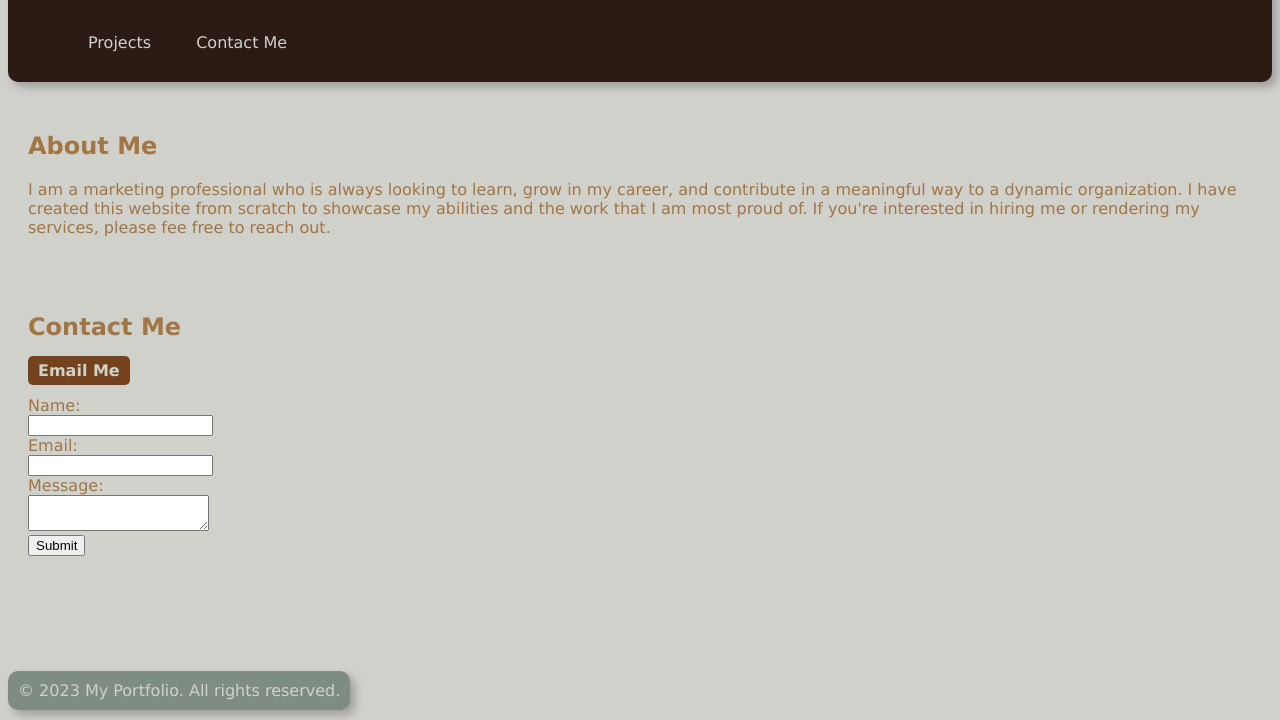
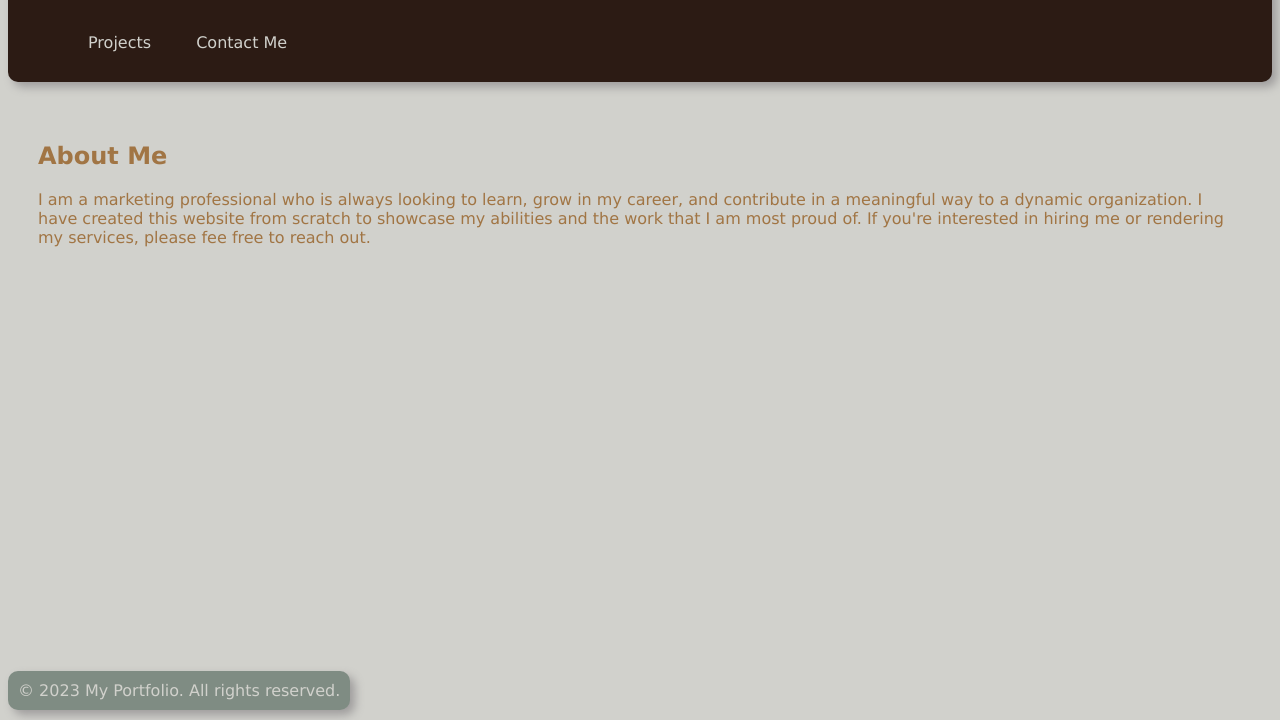
Before and after one commit to JBakez/Portfolio, a plain HTML site: page index.html in a window 1280 px wide. Shown: the part 80-800 px from the top of the page. Drawn offline with Linux system fonts and the light colour scheme.

Commit message:
moved contact sheet fully to correct page, trying ot fix styling on videos to match other pages

```diff
--- a/index.html
+++ b/index.html
@@ -22,23 +22,7 @@
             <p>I am a marketing professional who is always looking to learn, grow in my career, and contribute in a meaningful way to a dynamic organization. I have created this website from scratch to showcase my abilities and the work that I am most proud of. If you're interested in hiring me or rendering my services, please fee free to reach out.</p>
         </section>
 
-        <section id="contact">
-            <h2>Contact Me</h2>
 
-            <p><a href="mailto:jaredpbaker@me.com">Email Me</a></p>
-            <form action="#" method="post">
-                <label for="name">Name:</label><br>
-                <input type="text" id="name" name="name"><br>
-
-                <label for="email">Email:</label><br>
-                <input type="email" id="email" name="email"><br>
-
-                <label for="message">Message:</label><br>
-                <textarea id="message" name="message"></textarea><br>
-
-                <input type="submit" value="Submit">
-            </form>
-        </section>
     </main>
 
     <footer>&copy; 2023 My Portfolio. All rights reserved.</footer>
--- a/style2.css
+++ b/style2.css
@@ -35,14 +35,13 @@ body {
     padding: 10px;
   }
 
-  main {
-    main {
+main {
       max-width: calc(100% - 20px);
       /* Subtract the left and right padding of the header */
       padding: 10px;
       margin-bottom: 10px;
     }
-  }
+
 
   section {
     padding: 20px;
```
Also changed, not shown: pages/contactme.html (+2 -2 lines).
